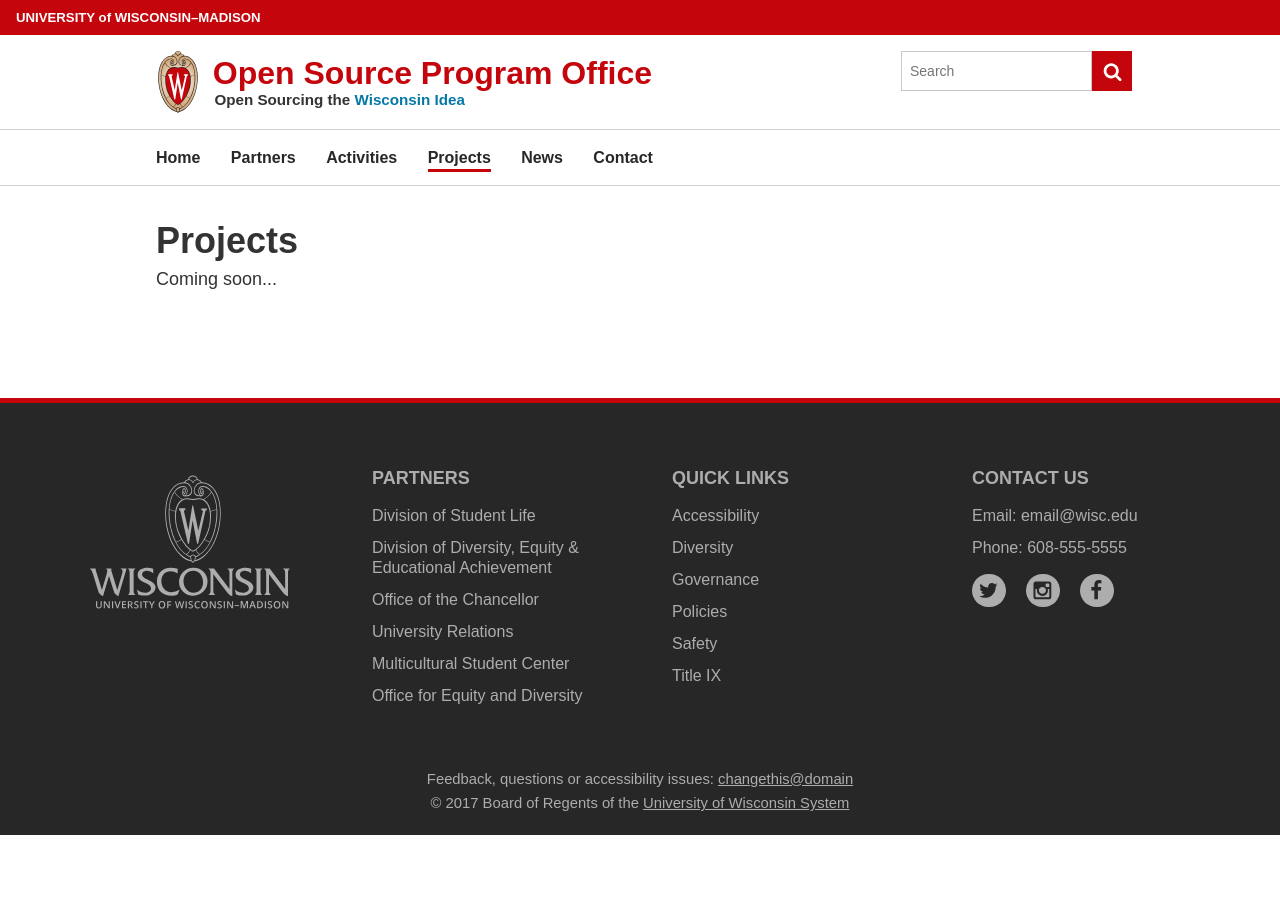
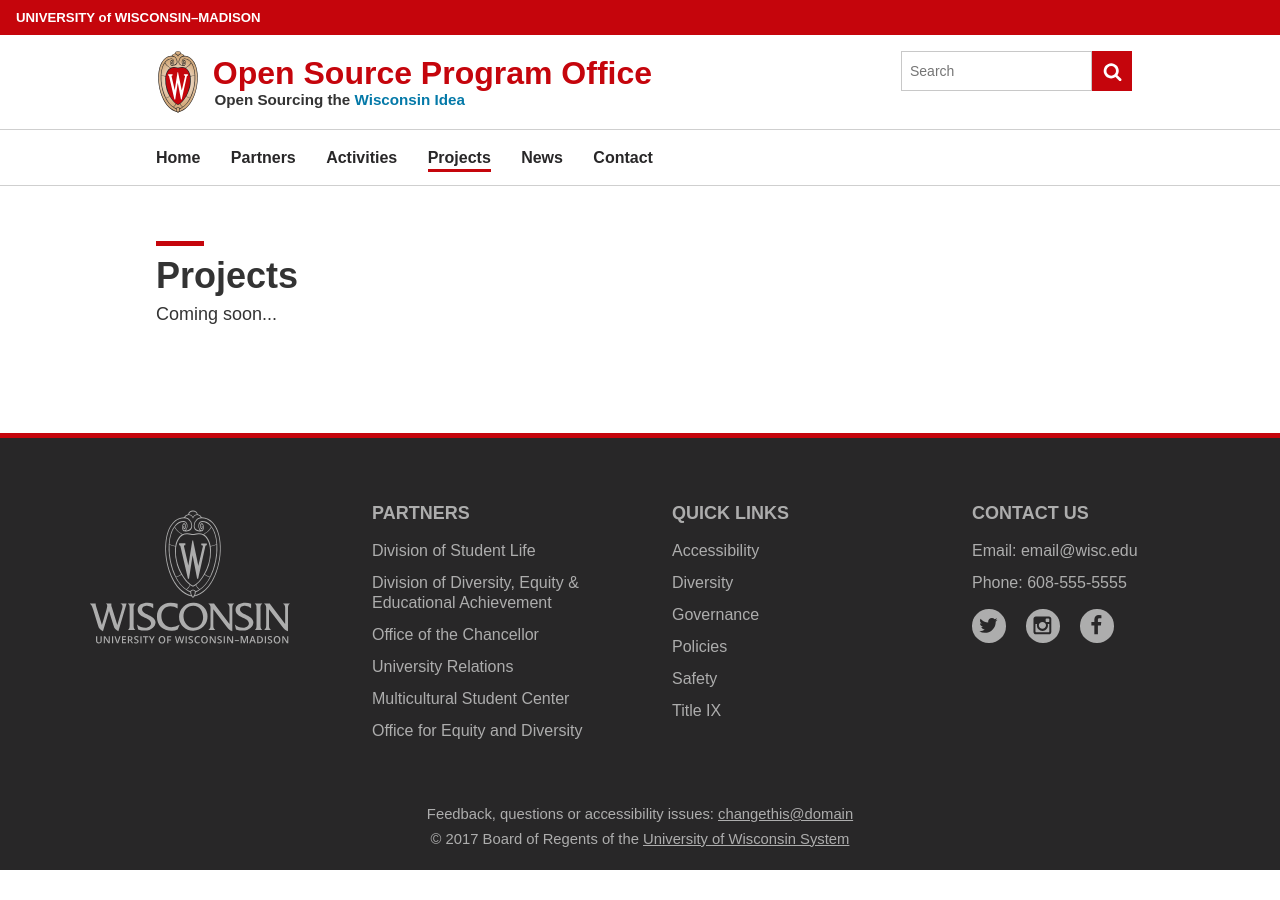
Before and after one commit to UW-Madison-DSI/ospo.wisc.edu-version-1.0, a Jekyll site: the page built from projects.html, in a window 1280 px wide. Built offline with Jekyll 4.4.1, drawn with Linux system fonts in a browser that asks for light colours; some web fonts are replaced.

Commit message:
Update projects.html
Added header bar

```diff
--- a/projects.html
+++ b/projects.html
@@ -3,5 +3,5 @@
 layout: default
 ---
 
-<h1>Projects</h1>
+<h1 class="uw-mini-bar">Projects</h1>
 <p>Coming soon...</p>
```
